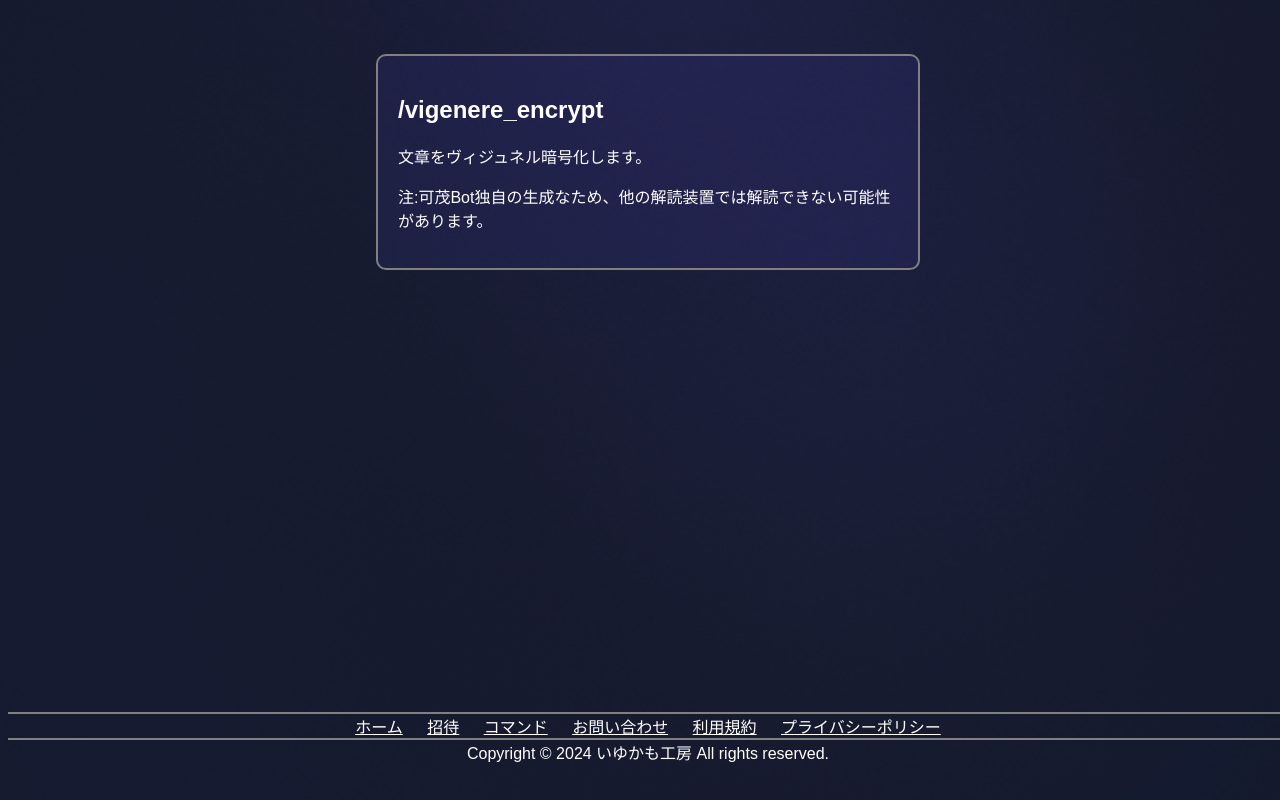
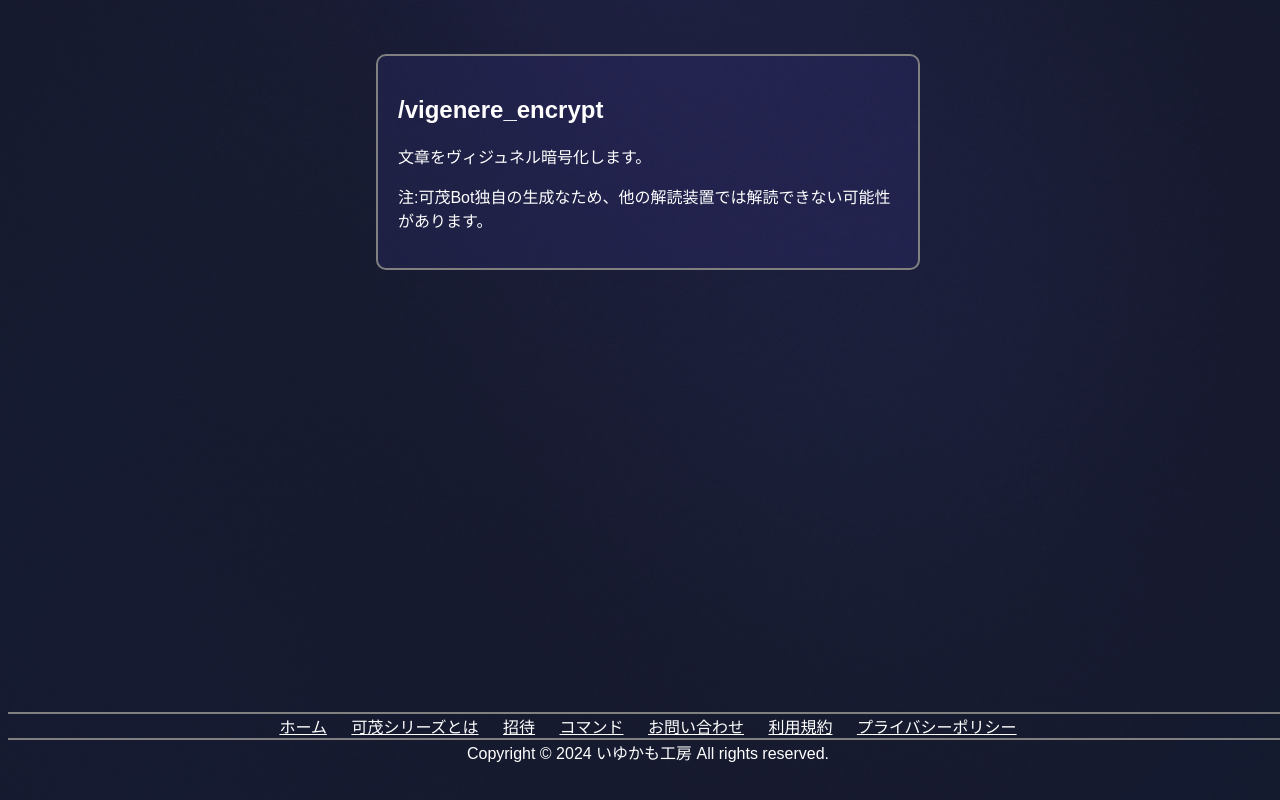
Before and after one commit to yiyu-kamo/kamobot, a plain HTML site: page commands/vigenere_encrypt/index.html in a window 1280 px wide. Shown: the part 496-1296 px from the top of the page. Drawn offline with nearby package versions, Linux system fonts and the light colour scheme.

Commit message:
Update index.html

```diff
--- a/commands/vigenere_encrypt/index.html
+++ b/commands/vigenere_encrypt/index.html
@@ -36,6 +36,7 @@
         <div class="footer-line"></div>
         <div class="links">
             <a href="https://yiyu-kamo.github.io/kamobot/">ホーム</a>
+            <a href="https://yiyu-kamo.github.io/kamobot/kamoseries/">可茂シリーズとは</a>
             <a href="https://yiyu-kamo.github.io/kamobot/invite/">招待</a>
             <a href="https://yiyu-kamo.github.io/kamobot/commands/">コマンド</a>
             <a href="https://yiyu-kamo.github.io/kamobot/support/">お問い合わせ</a>
```
